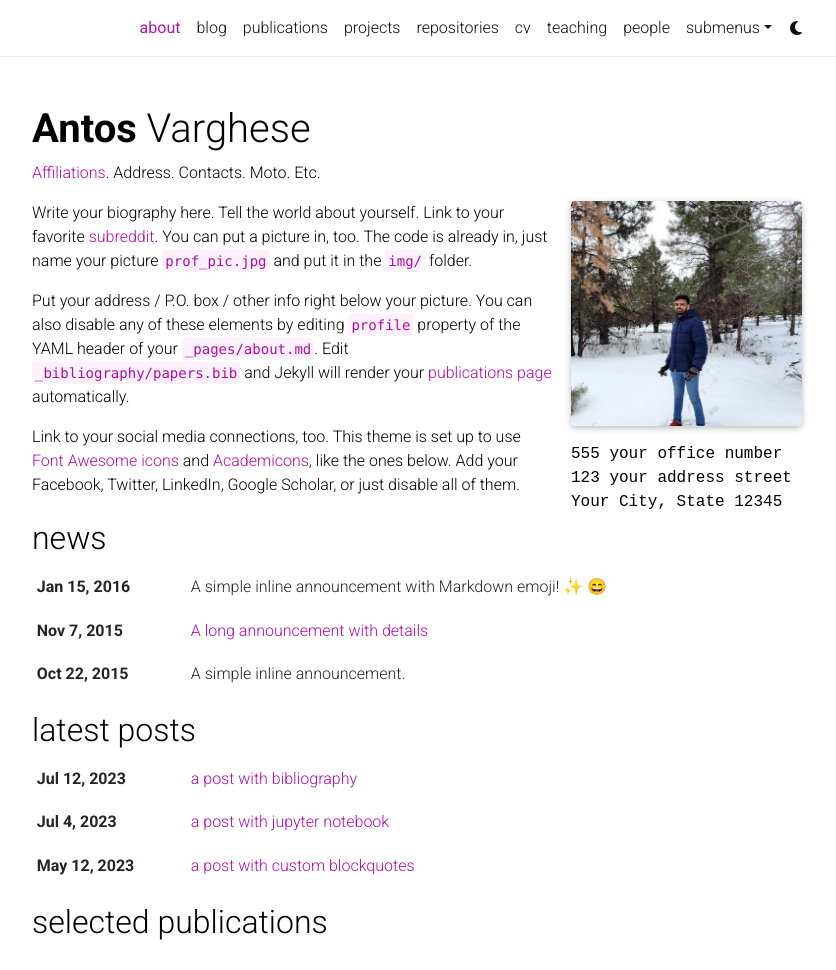
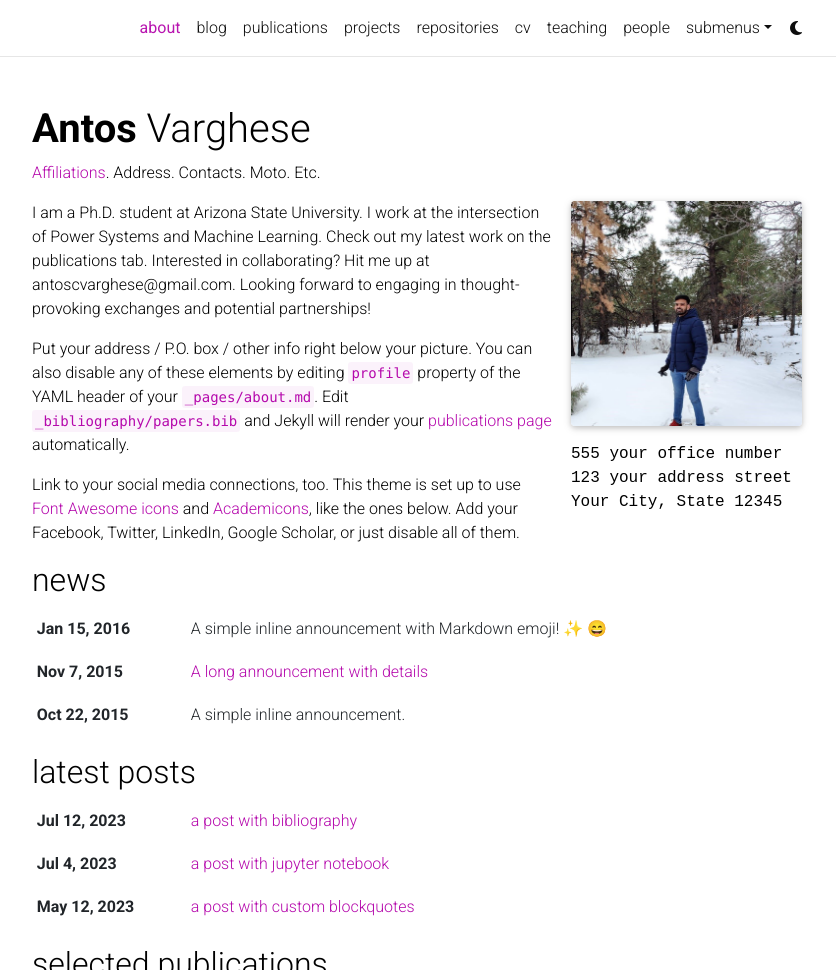
Before and after one commit to thesudo91/thesudo91.github.io, a Jekyll site: the page built from _pages/about.md, in a window 1280 px wide and 1300 px high, cut to the strip 0-970 px from the top of the window. Shown: the whole strip, without its empty margins (223-1059 px from the left). Built offline with Jekyll 4.4.1, drawn with Linux system fonts in a browser that asks for light colours; full-size pictures stand in for the smaller copies a plugin makes; emoji names are drawn with the system emoji font; comment, search, counter and statistics services are not loaded; a style sheet for code colours, icons or effects is not loaded.

Commit message:
Update about.md

```diff
--- a/_pages/about.md
+++ b/_pages/about.md
@@ -19,7 +19,7 @@
 social: true  # includes social icons at the bottom of the page
 ---
 
-Write your biography here. Tell the world about yourself. Link to your favorite [subreddit](http://reddit.com). You can put a picture in, too. The code is already in, just name your picture `prof_pic.jpg` and put it in the `img/` folder.
+I am a Ph.D. student at Arizona State University. I work at the intersection of Power Systems and Machine Learning. Check out my latest work on the publications tab. Interested in collaborating? Hit me up at antoscvarghese@gmail.com. Looking forward to engaging in thought-provoking exchanges and potential partnerships!
 
 Put your address / P.O. box / other info right below your picture. You can also disable any of these elements by editing `profile` property of the YAML header of your `_pages/about.md`. Edit `_bibliography/papers.bib` and Jekyll will render your [publications page](/al-folio/publications/) automatically.
 
```
